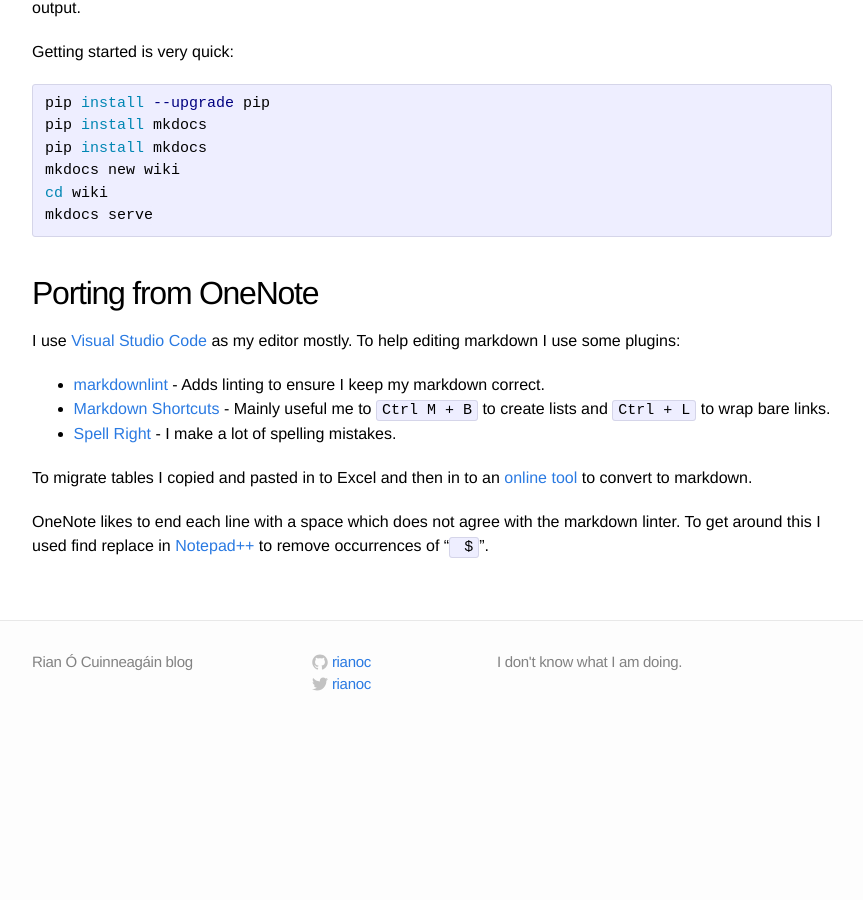
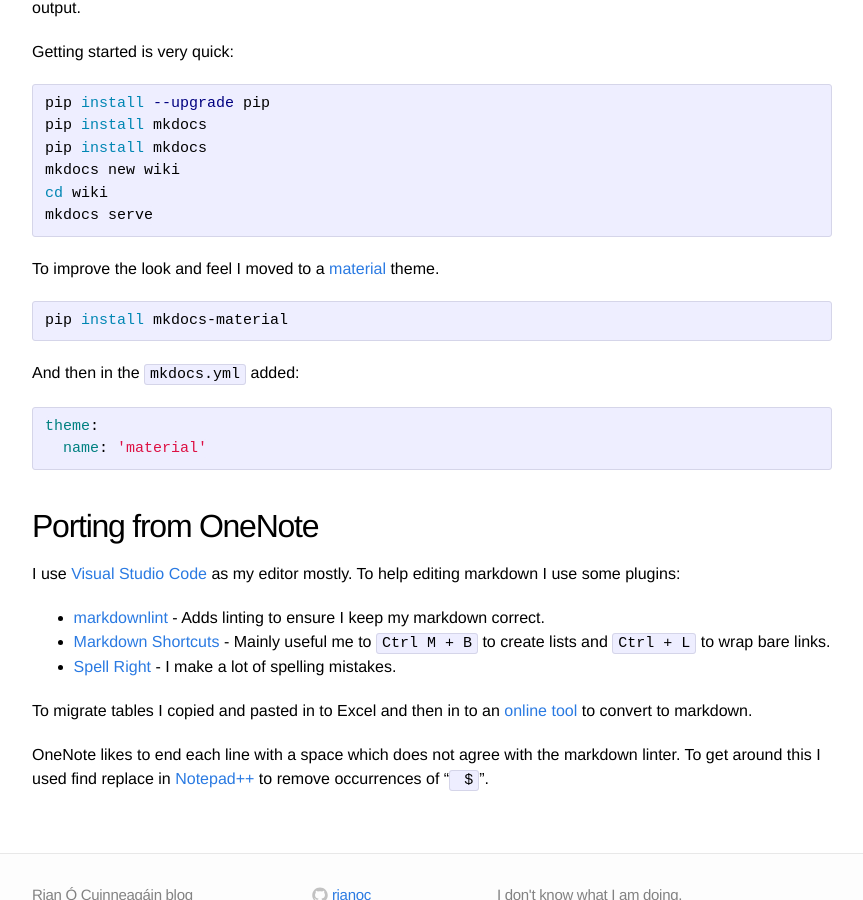
Before and after one commit to rianoc/rianoc.github.io, a Jekyll site: the page built from _posts/2020-04-05-Wiki.md, in a window 1280 px wide and 900 px high, scrolled down 653 px. Shown: the whole window, without its empty margins (208-1071 px from the left). Built offline with Jekyll 4.4.1, drawn with Linux system fonts in a browser that asks for light colours; before the commit the page ends 1394 px from its top, so only the background shows below that.

Commit message:
Add note on Wiki Theme

````diff
--- a/_posts/2020-04-05-Wiki.md
+++ b/_posts/2020-04-05-Wiki.md
@@ -35,6 +35,20 @@ cd wiki
 mkdocs serve
 ```
 
+To improve the look and feel I moved to a [material](https://squidfunk.github.io/mkdocs-material/) theme.
+
+```bash
+pip install mkdocs-material
+```
+
+And then in the `mkdocs.yml` added:
+
+```yml
+theme:
+  name: 'material'
+```
+
+
 ## Porting from OneNote
 
 I use [Visual Studio Code](https://code.visualstudio.com/) as my editor mostly.
````
